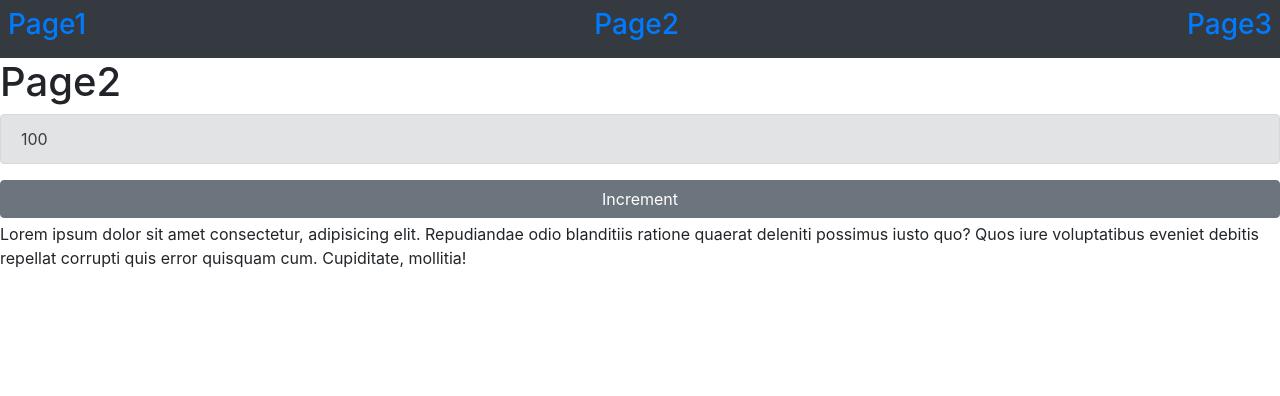
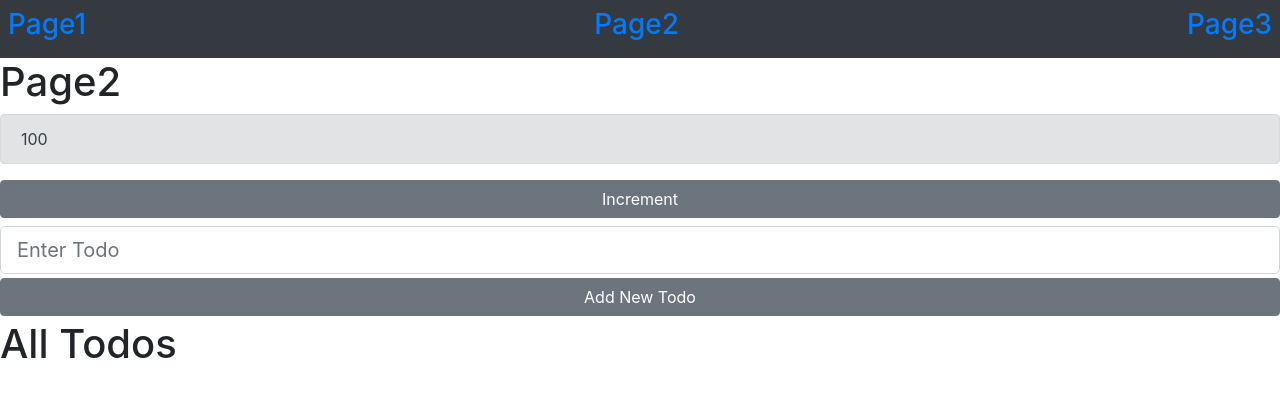
Before and after one commit to cg-202/day10-react-app, a React (Create React App) app: page /page2 in a window 1280 px wide. Shown: the top 396 px of the page. Built offline with nearby package versions, Linux system fonts and the light colour scheme.

Commit message:
todo list. again.

```diff
--- a/src/pages/Page2.js
+++ b/src/pages/Page2.js
@@ -1,9 +1,19 @@
+import { useState } from "react";
 import { useDispatch, useSelector } from "react-redux";
-import { incrementAction } from "../redux/store";
+import { addTodoAction, incrementAction } from "../redux/store";
 
 export function Page2() {
   const dispatch = useDispatch();
   const state = useSelector((state) => state);
+
+  const [inputText, setInputText] = useState("");
+  const updateInputText = (e) => {
+    setInputText(e.target.value);
+  };
+
+  const addNewTodo = () => {
+    dispatch(addTodoAction());
+  };
 
   const increment = () => {
     dispatch(incrementAction());
@@ -18,15 +28,29 @@ export function Page2() {
         type="button"
         value="Increment"
         onClick={increment}
+        className="btn btn-secondary w-100 mb-2"
+      />
+
+      <input
+        type="text"
+        value={inputText}
+        onChange={updateInputText}
+        placeholder="Enter Todo"
+        className="form-control form-control-lg mb-1"
+      />
+      <input
+        type="button"
+        value="Add New Todo"
+        onClick={addNewTodo}
         className="btn btn-secondary w-100 mb-1"
       />
 
-      <p>
-        Lorem ipsum dolor sit amet consectetur, adipisicing elit. Repudiandae
-        odio blanditiis ratione quaerat deleniti possimus iusto quo? Quos iure
-        voluptatibus eveniet debitis repellat corrupti quis error quisquam cum.
-        Cupiditate, mollitia!
-      </p>
+      <h1>All Todos</h1>
+      {state.todoList.map((item, index) => (
+        <div key={index} className="alert alert-secondary">
+          {item}
+        </div>
+      ))}
     </div>
   );
 }
--- a/src/redux/store.js
+++ b/src/redux/store.js
@@ -14,6 +14,10 @@ export function decrementAction() {
   return { type: "DECREMENT" };
 }
 
+export function addTodoAction() {
+  return { type: "ADD_TODO" };
+}
+
 function AppReducer(state = initState, action) {
   switch (action.type) {
     case "INCREMENT":
@@ -22,6 +26,11 @@ function AppReducer(state = initState, action) {
     case "DECREMENT":
       const newCounter1 = state.counter - 10;
       return { ...state, counter: newCounter1 };
+
+    case "ADD_TODO":
+      const newtodoList = ["NEW TODO", ...state.todoList];
+      return { ...state, todoList: newtodoList };
+
     default:
       return state;
   }
```
